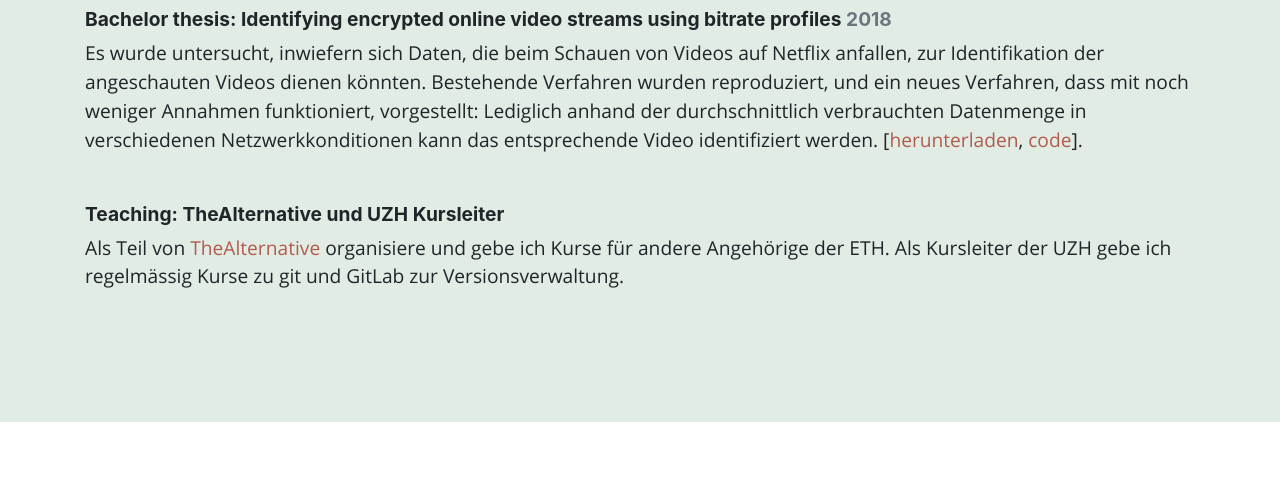
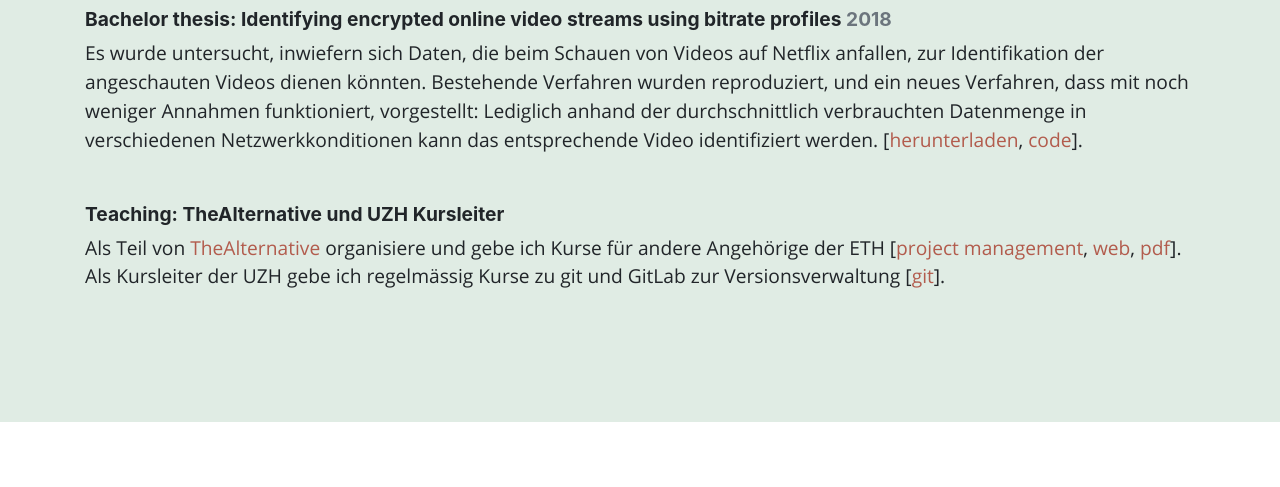
Before and after one commit to famoser/famoser.ch, a PHP site: page / in a window 1280 px wide. Shown: the part 3868-4355 px from the top of the page. Run offline with PHP 8.4, Linux system fonts and the light colour scheme.

Commit message:
Link courses

```diff
--- a/public/index.php
+++ b/public/index.php
@@ -296,8 +296,12 @@ include "../templates/head.html"
                 Teaching: TheAlternative und UZH Kursleiter
             </h3>
             <p>
-                Als Teil von <a href="https://thealternative.ch" target="_blank">TheAlternative</a> organisiere und gebe ich Kurse für andere Angehörige der ETH.
-                Als Kursleiter der UZH gebe ich regelmässig Kurse zu git und GitLab zur Versionsverwaltung.
+                Als Teil von <a href="https://thealternative.ch" target="_blank">TheAlternative</a> organisiere und gebe ich Kurse für andere Angehörige der ETH
+                [<a href="https://gitlab.ethz.ch/thealternative/courses/-/tree/master/project%20management" target="_blank">project management</a>,
+                    <a href="https://gitlab.ethz.ch/thealternative/courses/-/tree/master/web" target="_blank">web</a>,
+                    <a href="https://gitlab.ethz.ch/thealternative/courses/-/tree/master/pdf" target="_blank">pdf</a>].
+                Als Kursleiter der UZH gebe ich regelmässig Kurse zu git und GitLab zur Versionsverwaltung
+                [<a href="https://gitlab.uzh.ch/zi-it-training/git" target="_blank">git</a>].
             </p>
         </div>
     </div>
```
